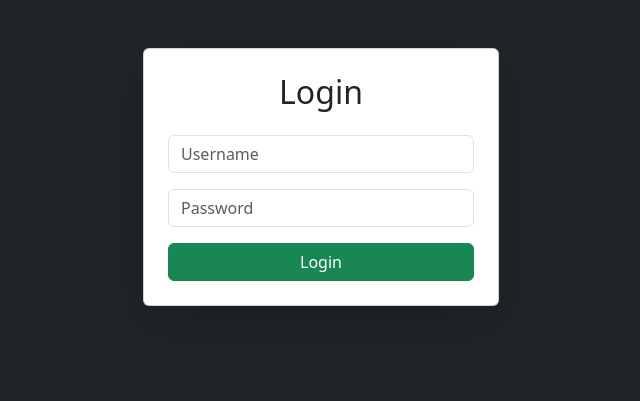
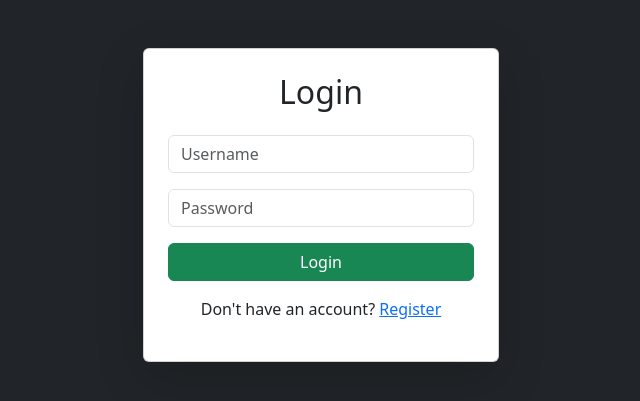
Before and after one commit to ReddiGiri/campus-ride-sharing, a Flask app: page /login in a window 1280 px wide. Shown: the top 401 px of the page, without its empty margins (319-959 px from the left). Run offline with Flask 3, Linux system fonts and the light colour scheme.

Commit message:
Added register link

```diff
--- a/backend/templates/login.html
+++ b/backend/templates/login.html
@@ -52,6 +52,13 @@
                         </button>
 
                     </form>
+                    <p class="text-center mt-3">
+                        Don't have an account?
+
+                        <a href="/register">
+                            Register
+                        </a>
+                    </p>
 
                 </div>
 
```
